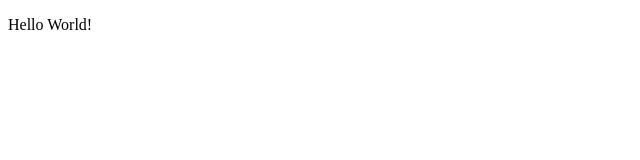
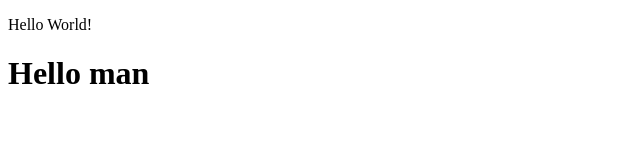
Before and after one commit to VLSerhii/first-projekt, a plain HTML site: page index.html in a window 1280 px wide. Shown: the whole page, without its empty margins (0-640 px from the left). Drawn offline with Linux system fonts and the light colour scheme.

Commit message:
work online

```diff
--- a/index.html
+++ b/index.html
@@ -8,7 +8,7 @@
 </head>
 <body>
     <p> Hello World!</p>
-
+    <h1> Hello man   </h1>
     <script src="js/script.js"> </script>
 </body>
 </html>
```
